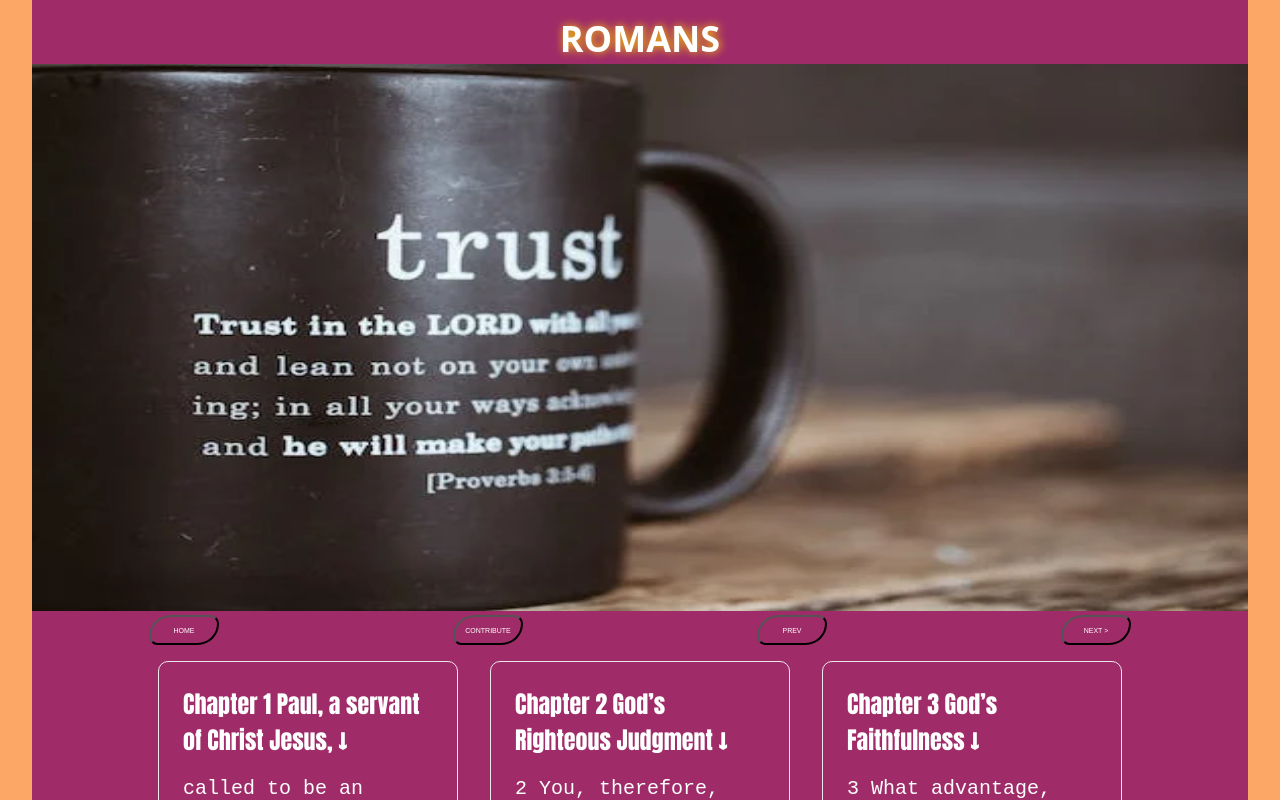
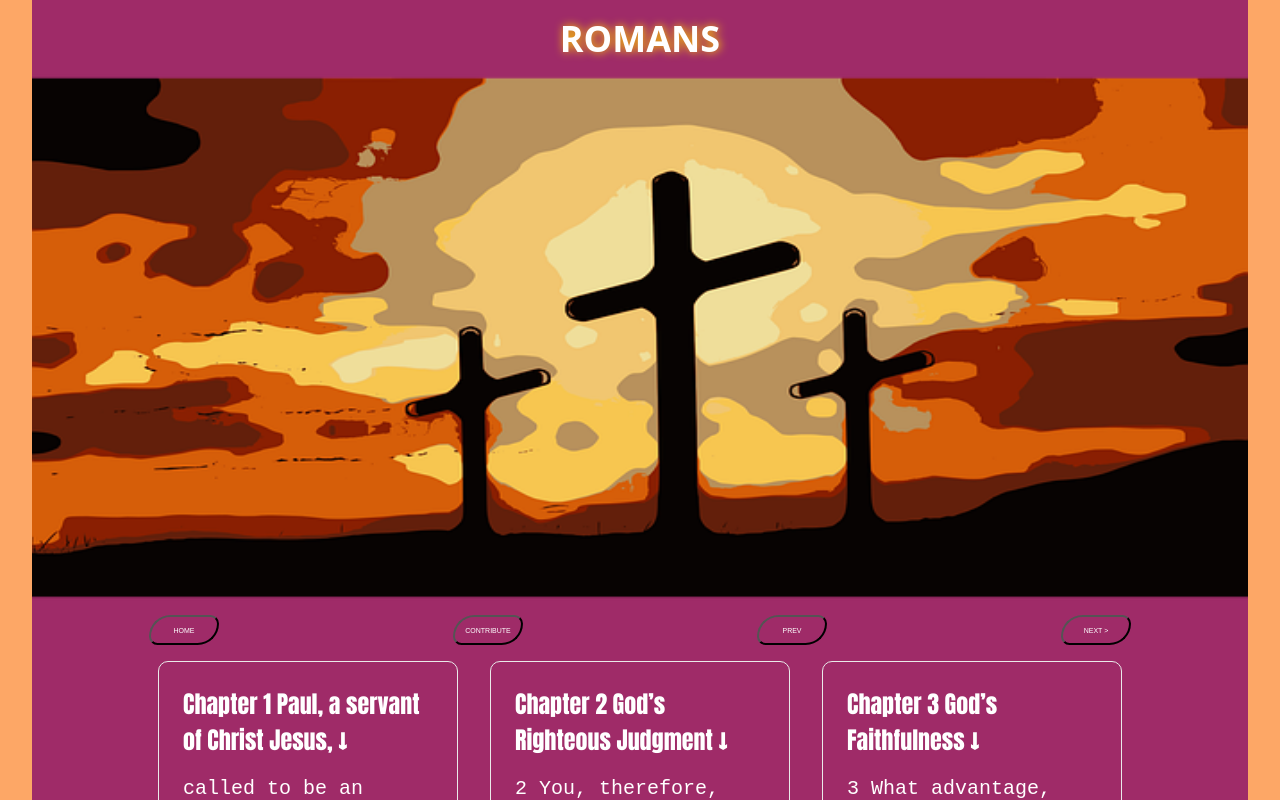
Before and after one commit to jnutt367/romans, a Next.js app: page / in a window 1280 px wide. Shown: the top 800 px of the page. Built offline with nearby package versions, Linux system fonts and the light colour scheme.

Commit message:
Update index.js
crosses-5009501__340.webp

```diff
--- a/pages/index.js
+++ b/pages/index.js
@@ -17,7 +17,7 @@ export default function Home() {
         </h1>
          <div className={styles.hero}>
        <Image
-                                src="/trust.webp"
+                                src="/crosses-5009501__340.webp"
                                 alt="Romans"
                                 height={900}
                                 width={2000}
```
